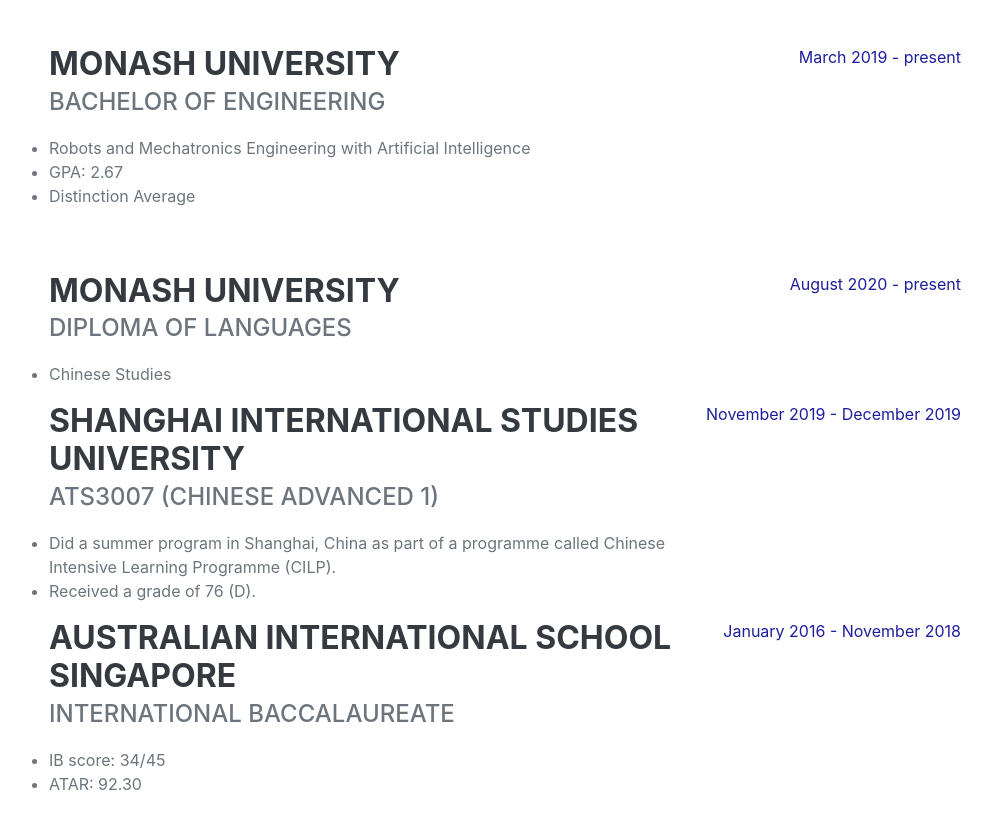
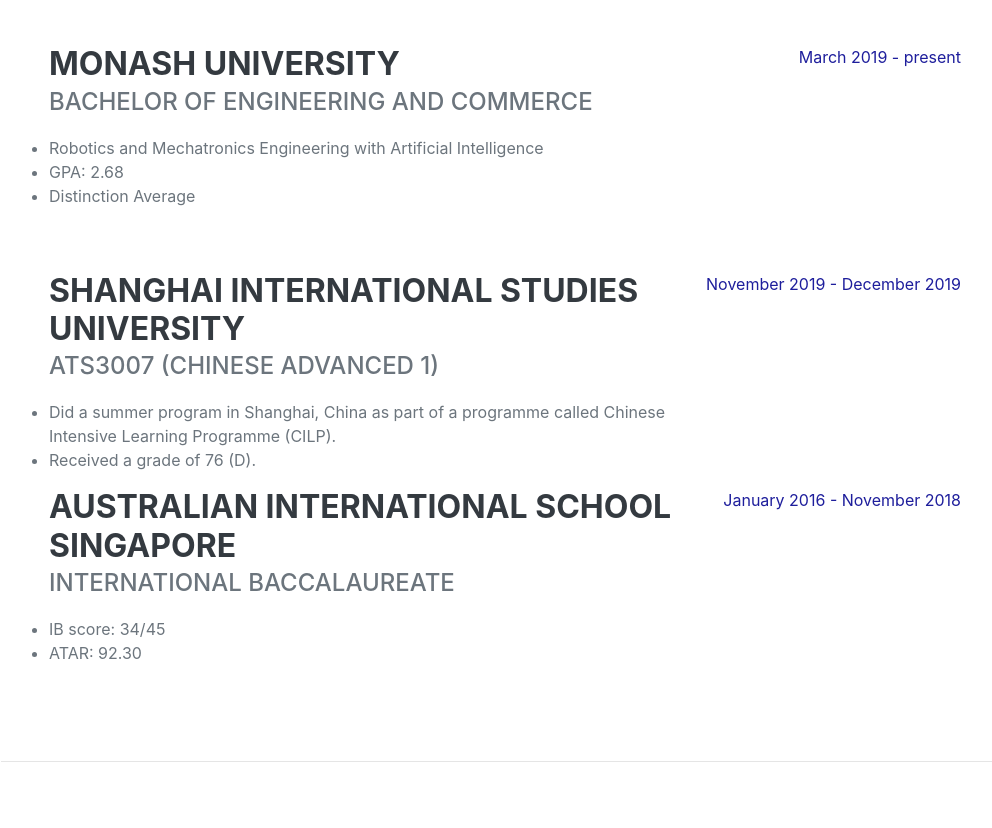
Before and after one commit to jjah0001/Resume, a plain HTML site: page index.html in a window 1280 px wide. Shown: the part 1856-2684 px from the top of the page, without its empty margins (271-1263 px from the left). Drawn offline with nearby package versions, Linux system fonts and the light colour scheme; some packages are replaced by stand-ins of ours; a web font is replaced by a local one.

Commit message:
Update index.html

```diff
--- a/index.html
+++ b/index.html
@@ -87,28 +87,16 @@
             <div class="d-flex flex-column flex-md-row justify-content-between mb-5">
                 <div class="flex-grow-1">
                     <h3 class="mb-0">Monash University</h3>
-                    <div class="subheading mb-3">Bachelor of Engineering</div>
+                    <div class="subheading mb-3">Bachelor of Engineering and Commerce</div>
                     <div>
                         <ul>
-                            <li>Robots and Mechatronics Engineering with Artificial Intelligence</li>
-                            <li>GPA: 2.67</li>
+                            <li>Robotics and Mechatronics Engineering with Artificial Intelligence</li>
+                            <li>GPA: 2.68</li>
                             <li>Distinction Average</li>
                         </ul>
                     </div>
                 </div>
                 <div class="flex-shrink-0"><span class="text-primary">March 2019 - present</span></div>
-            </div>
-            <div class="d-flex flex-column flex-md-row justify-content-between">
-                <div class="flex-grow-1">
-                    <h3 class="mb-0">Monash University</h3>
-                    <div class="subheading mb-3">Diploma of Languages</div>
-                    <div>
-                        <ul>
-                            <li>Chinese Studies</li>
-                        </ul>
-                    </div>
-                </div>
-                <div class="flex-shrink-0"><span class="text-primary">August 2020 - present</span></div>
             </div>
             <div class="d-flex flex-column flex-md-row justify-content-between">
                 <div class="flex-grow-1">
```
